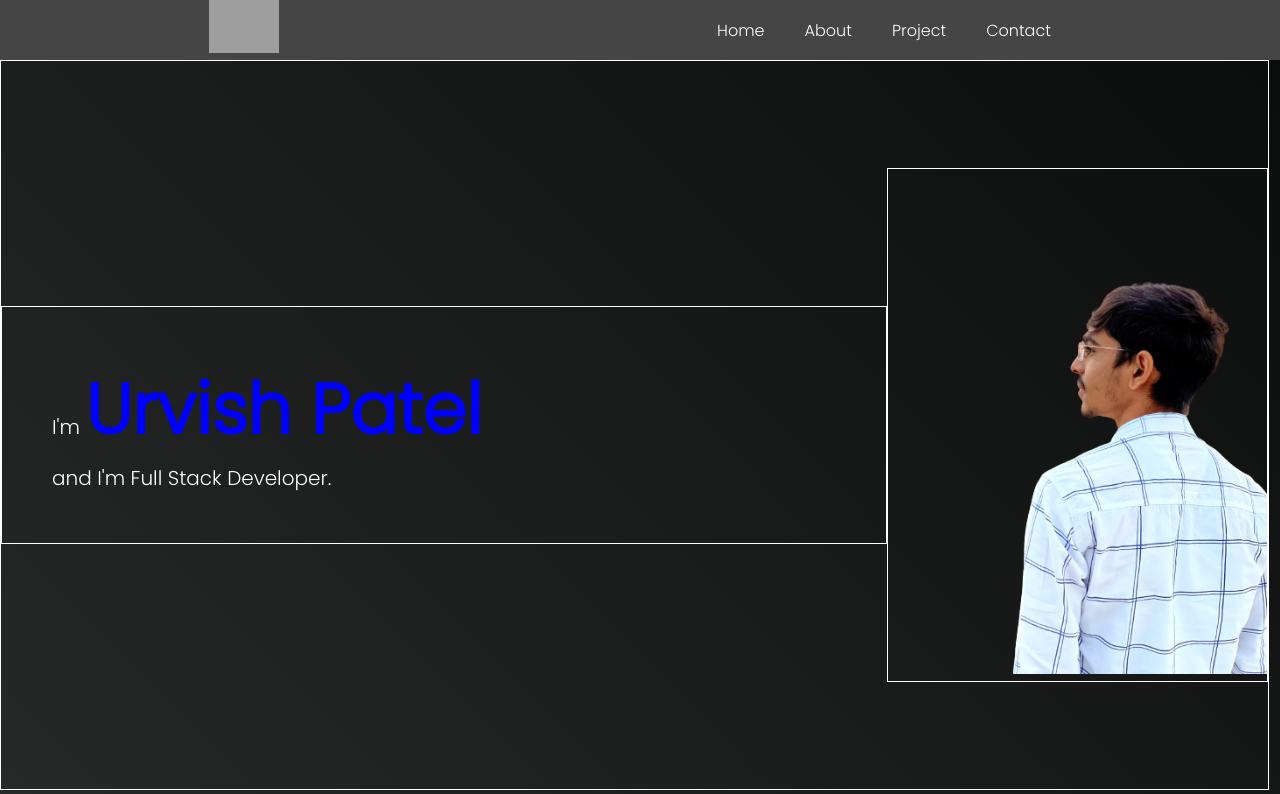
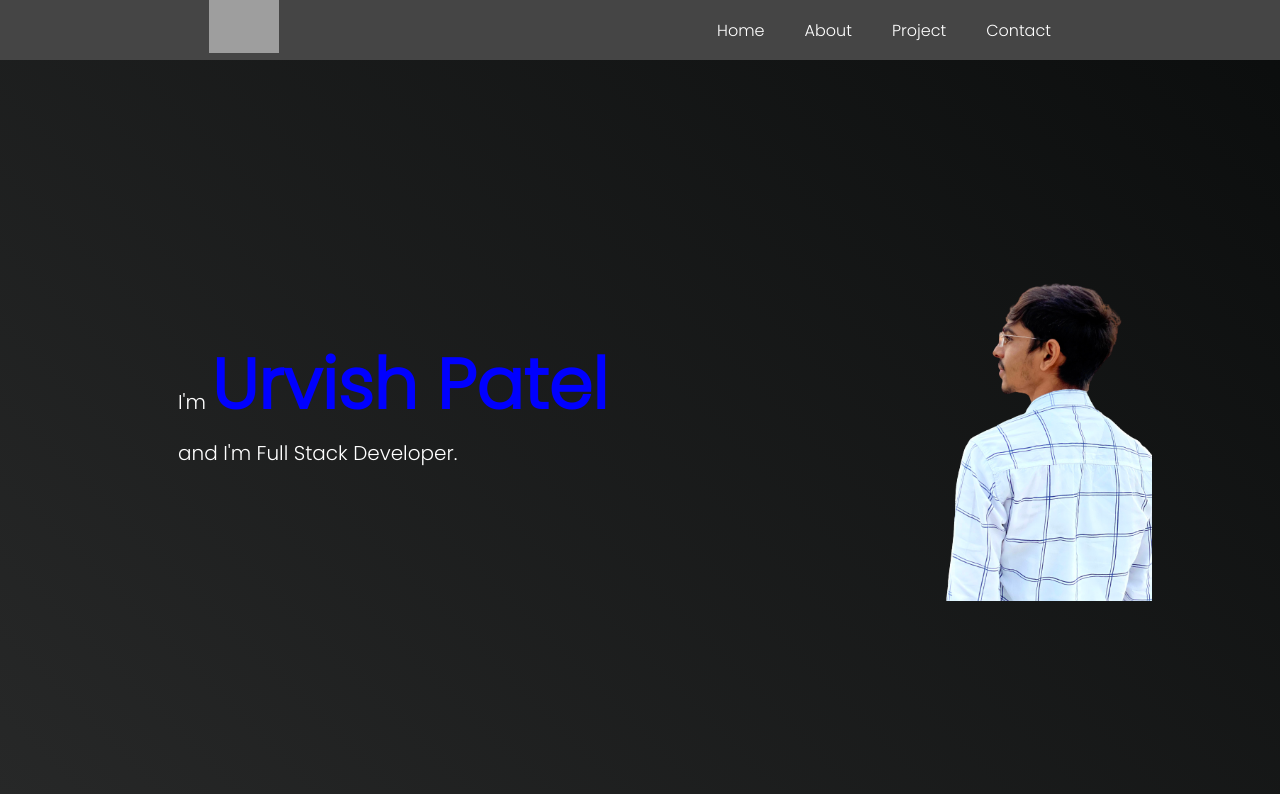
Before and after one commit to urvish-xyz/personal_portfolio, a plain HTML site: page index.html in a window 1280 px wide. Shown: the top 794 px of the page. Drawn offline with Linux system fonts and the light colour scheme; grey boxes are pictures that could not be loaded.

Commit message:
All section alignment in center

```diff
--- a/style.css
+++ b/style.css
@@ -121,16 +121,16 @@ nav>ul>li>a:hover:after {
 }
 
 .home {
-    margin-top: 60px;
+    margin: 0 auto;
     display: flex;
-    width: 99%;
+    width: 80%;
     align-items: center;
-    height: 91vh;
-    border: 1px solid;
+    height: 100vh;
+    /* border: 1px solid; */
 }
 
 .left_home {
-    border: 1px solid;
+    /* border: 1px solid; */
     width: 70%;
 }
 
@@ -149,7 +149,7 @@ nav>ul>li>a:hover:after {
 }
 
 .right_home {
-    border: 1px solid;
+    /* border: 1px solid; */
     width: 30%;
 }
 
@@ -163,8 +163,11 @@ section {
     margin: 0 auto;
     height: 91vh;
     width: 80%;
+    border-bottom: 1px solid;
 }
-
+.about{
+    border-top: 1px solid;
+}
 footer {
     height: 40px;
     width: 70%;
```
